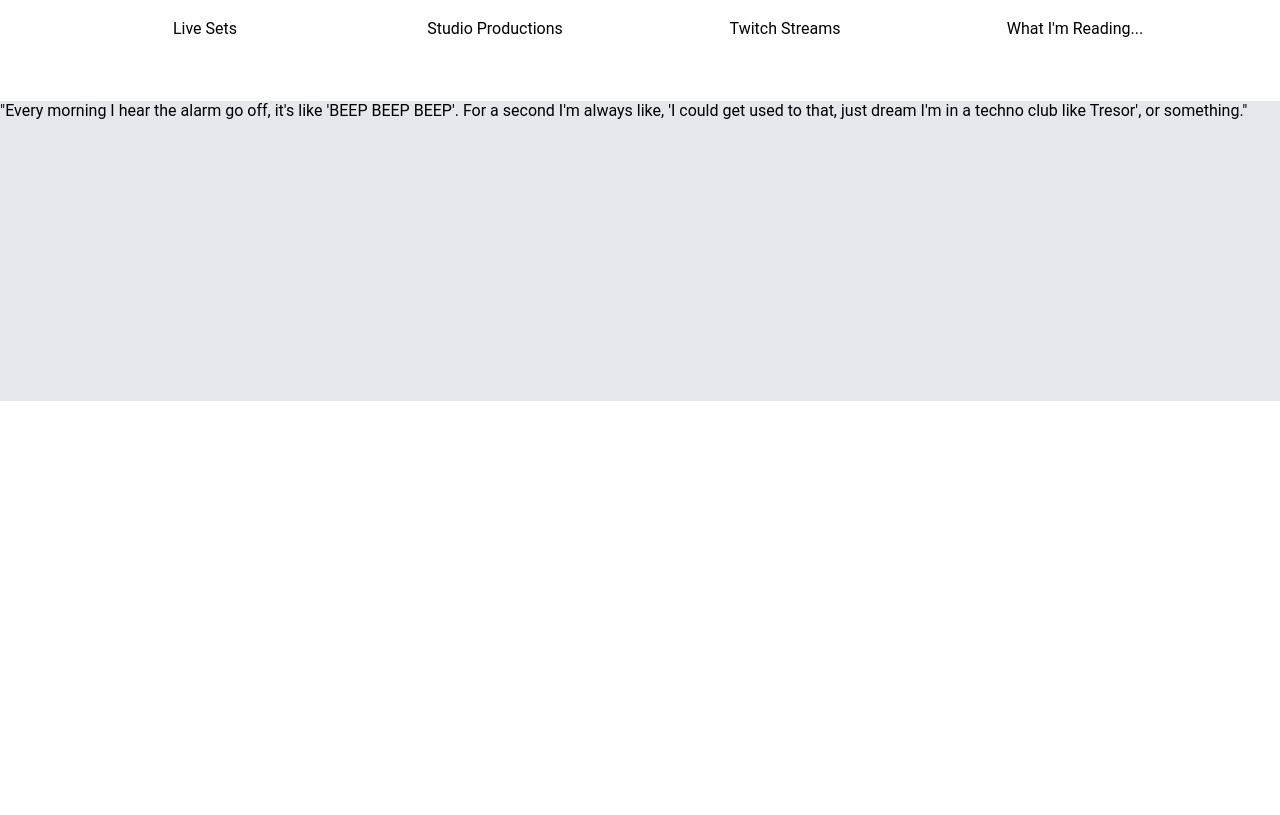
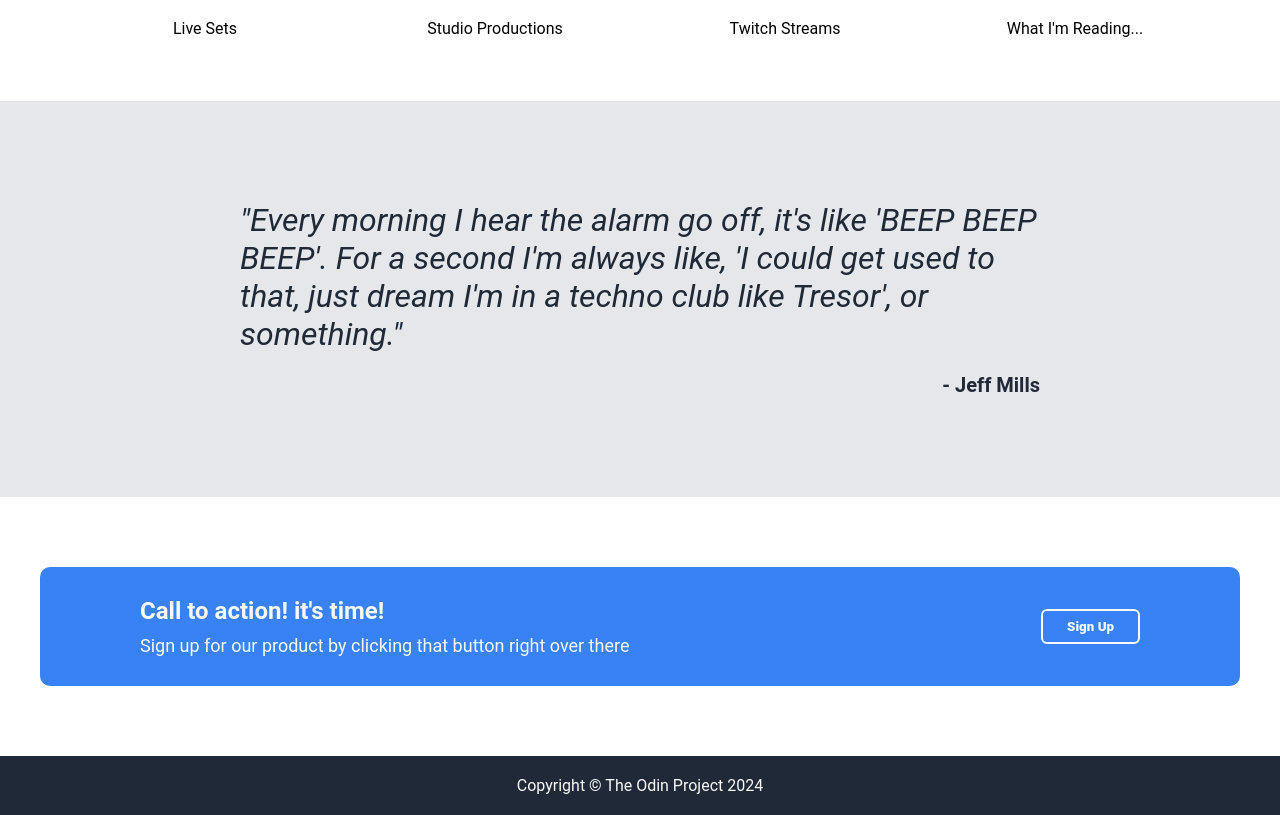
Before and after one commit to giles-davis/technohypno, a plain HTML site: page index.html in a window 1280 px wide. Shown: the part 868-1683 px from the top of the page. Before the commit the page ends 1269 px from the top, so only its background shows below. Drawn offline with Linux system fonts and the light colour scheme.

Commit message:
added footer section.

```diff
--- a/index.html
+++ b/index.html
@@ -85,9 +85,21 @@
       </div>
       <!-- end quote section -->
       <!-- call-to-action section -->
-
+      <div class="cta-section">
+        <div class="cta">
+            <div class="cta-content">
+                <div class="cta-text">
+                    <h3>Call to action! it's time!</h3>
+                    <p>Sign up for our product by clicking that button right over there</p>
+                </div>
+                <button>Sign Up</button>
+            </div>
+        </div>
       <!-- end call-to-action section -->
       <!-- footer section -->
-
+      <footer>
+        <span>Copyright &copy; The Odin Project 2024</span>
+      </footer>
       <!-- end footer section -->
     </body>
+</html>
--- a/style.css
+++ b/style.css
@@ -190,6 +190,86 @@ ul {
 /* quote section */
 .quote-section {
   background-color: #e5e7eb;
-  height: 300px;
+  padding: 100px 0;
+  display: flex;
+  justify-content: center;
+  align-items: center;
+}
+
+.quote {
+  max-width: 800px;
+}
+
+.jeffmills {
+  font-size: 32px;
+  font-style: italic;
+  color: #1f2937;
+  margin: 0;
+}
+
+/* Add this if you want to style the attribution separately */
+.jeffmills::after {
+  content: "- Jeff Mills";
+  display: block;
+  text-align: right;
+  font-style: normal;
+  font-weight: bold;
+  font-size: 20px;
+  margin-top: 20px;
 }
 /* end quote section */
+
+/* call-to-action section */
+.cta-section {
+  background-color: white;
+}
+
+.cta-section .cta {
+  max-width: 1200px;
+  margin: 0 auto;
+  padding: 70px 0;
+}
+
+.cta-section .cta-content {
+  border-radius: 10px;
+  background-color: #3882F6;
+  padding: 30px 100px;
+  display: flex;
+  justify-content: space-between;
+  align-items: center;
+}
+
+.cta-content h3 {
+  font-size: 24px;
+  margin-bottom: 10px;
+  color: #f9faf8;
+}
+
+.cta-content p {
+  font-size: 18px;
+  color: #f9faf8;
+}
+
+.cta-content button {
+  background-color: #3882F6;
+  color: #f9faf8;
+  font-weight: 900;
+  border: 2px solid;
+  color: #f9faf8;
+  padding: 8px 24px;
+  border-radius: 6px;
+}
+
+.cta-content button:hover {
+  cursor: pointer;
+}
+/* end call-to-action section */
+footer {
+  background-color: #1f2937;
+  color: #f9faf8;
+  display: flex;
+  justify-content: center;
+  align-items: center;
+  padding: 20px 0px;
+}
+/* footer section */
```
Also changed, not shown: 1 other file.
